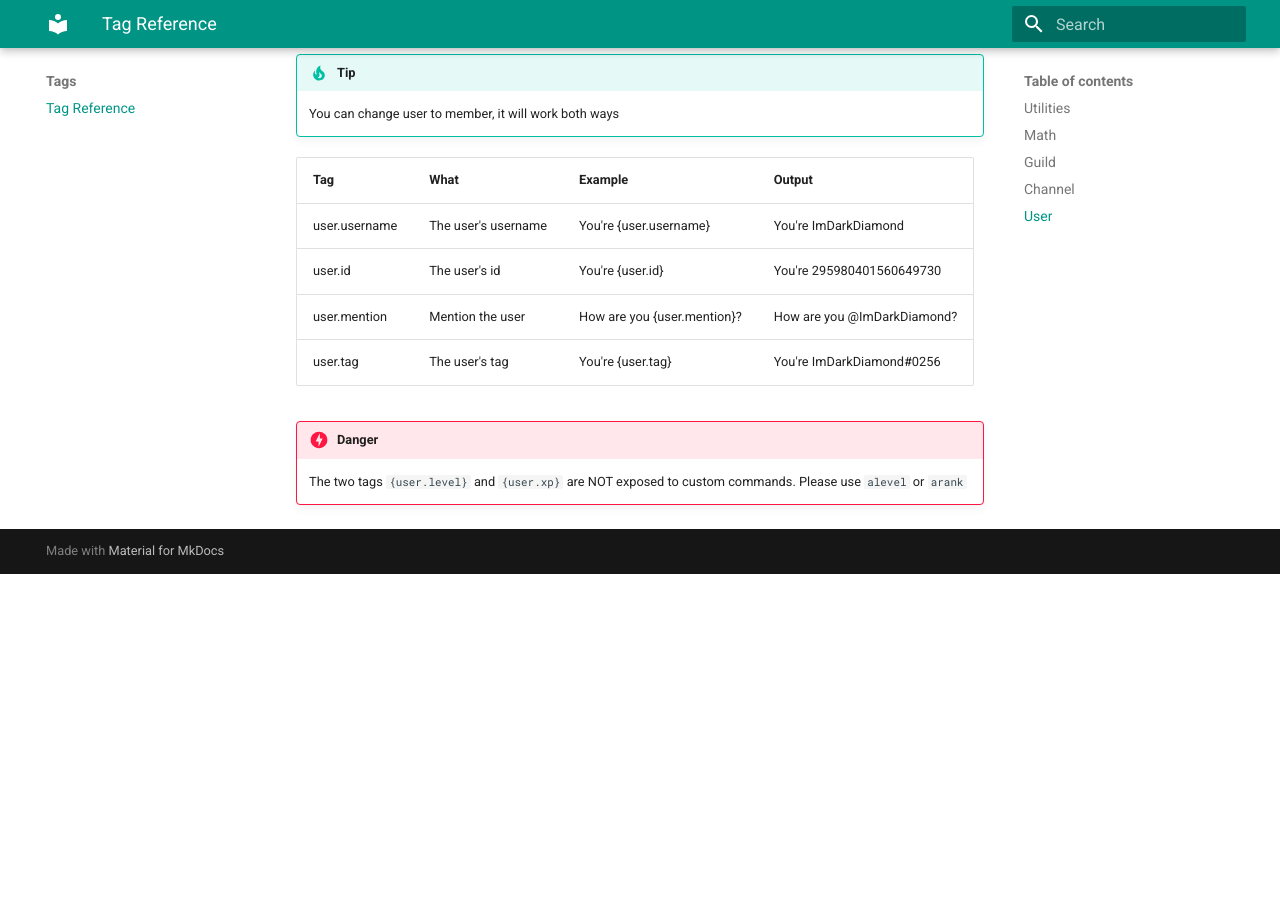
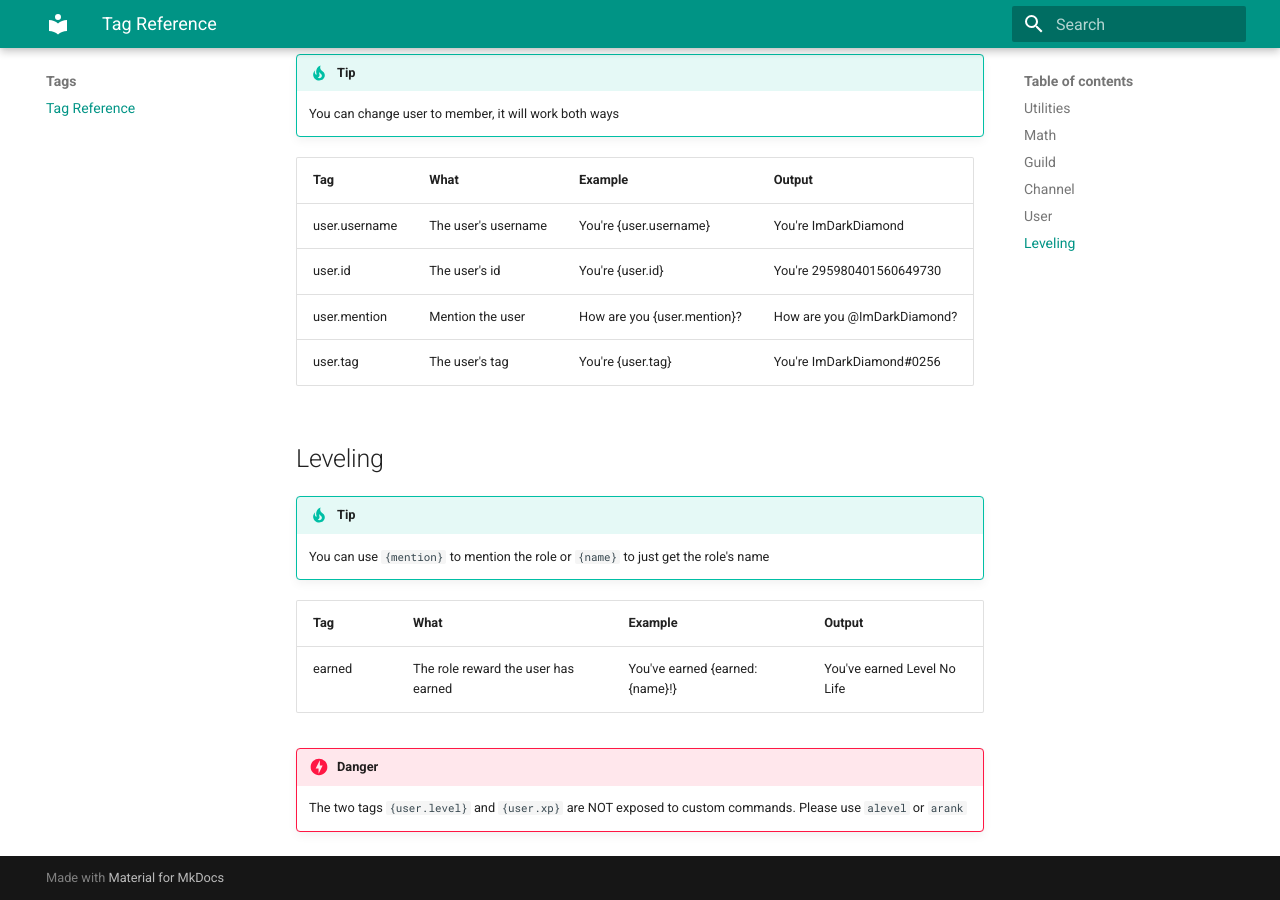
Before and after one commit to ibx34/Updated-Arcane-Docuemenation-, an MkDocs documentation site: the page built from docs/tags/all_tags.md, in a window 1280 px wide and 900 px high, scrolled down 1988 px. Built offline with MkDocs 1.6.1 and Material for MkDocs 9.7.7, drawn with Linux system fonts in a browser that asks for light colours; before the commit the page ends 2562 px from its top, so only the background shows below that.

Commit message:
Update all_tags.md

```diff
--- a/docs/tags/all_tags.md
+++ b/docs/tags/all_tags.md
@@ -35,6 +35,7 @@
 | guild.ownerid     | Get the owners id                                 | {guild.ownerid} owns the server       | 295980401560649730 owns the server      |
 
 ## Channel
+
 | Tag             | What                        | Example                      | Output                        |
 |-----------------|-----------------------------|------------------------------|-------------------------------|
 | channel.name    | Get the channel name        | You are in {channel.name}    | You are in general            |
@@ -51,5 +52,13 @@
 | user.mention      | Mention the user                                  | How are you {user.mention}?           | How are you @ImDarkDiamond?             |
 | user.tag          | The user's tag                                    | You're {user.tag}                     | You're ImDarkDiamond#0256               |
 
+## Leveling
+!!!tip
+    You can use `{mention}` to mention the role or `{name}` to just get the role's name
+
+| Tag               | What                                              | Example                               | Output                                  |
+|-------------------|---------------------------------------------------|---------------------------------------|-----------------------------------------|
+| earned            | The role reward the user has earned               | You've earned {earned: {name}!}       | You've earned Level No Life             |
+
 !!!danger
     The two tags `{user.level}` and `{user.xp}` are NOT exposed to custom commands. Please use `alevel` or `arank`
```
